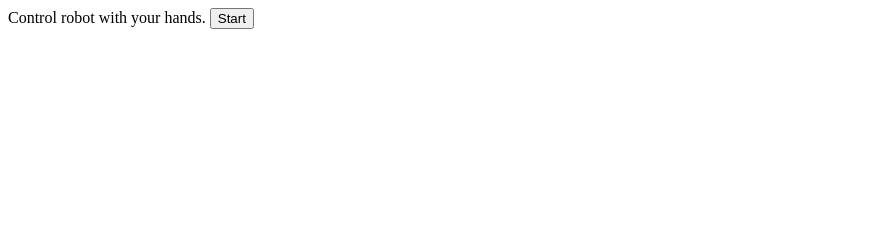
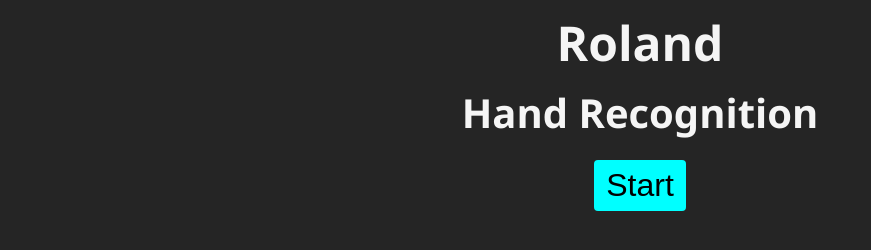
Before and after one commit to Kris030/roblib, a website with bundled scripts: page res/handRecognition/index.html in a window 1280 px wide. Shown: the whole page, without its empty margins (0-871 px from the left). Built offline with nearby package versions, Linux system fonts and the light colour scheme.

Commit message:
Frontend for hand recog

```diff
--- /dev/null
+++ b/res/handRecognition/handRecognition.css
@@ -0,0 +1,58 @@
+.base-color{
+    background-color: rgb(37,37,37);
+}
+
+body, html{
+    background-color: rgb(37, 37,37);
+    font-family: 'Segoe UI', Tahoma, Geneva, Verdana, sans-serif;
+}
+
+h1,h2,h3,h4,h5,h6,div,p,span{
+    color: whitesmoke;
+    text-align: center;
+    margin: 10px;
+}
+
+.roland{
+    font-size:300%;
+    font-weight: 1000;
+}
+
+.hc{
+    font-size: 250%;
+    font-weight: 1000;
+}
+
+.default-font{
+    font-family: 'Segoe UI', Tahoma, Geneva, Verdana, sans-serif;
+}
+
+.start-button-container{
+    margin: 20px;
+    align-items: center;
+}
+
+#webcam-container{
+    margin: 20px;
+    align-items: center;
+}
+
+#label-container{
+    margin: 20px;
+    align-items: center;
+}
+
+#start-button{
+    padding: 5px 10px;
+    border-width: 2px;
+    border-radius: 4px;
+    border-color: transparent;
+    background-color: #00ffff;
+    outline: none;
+    font-size: 200%;
+}
+
+#start-button:hover{
+    background-color: #fff;
+
+}
--- a/res/handRecognition/index.html
+++ b/res/handRecognition/index.html
@@ -4,14 +4,17 @@
 		<script src="tf.min.js"></script>
 		<script src="teachablemachine-image.min.js"></script>
 		<script src="socket.io.min.js"></script>
+		<link rel="stylesheet" href="./handRecognition.css">
 		<link rel="icon" type="image/png" href="hand.png">
 
 		<title>Hand Recognizer</title>
 	</head>
 
-	<span>Control robot with your hands.</span>
-
-	<button type="button" id="start-button">Start</button>
+	<h1 class="roland">Roland</h1>
+	<h1 class="hc">Hand Recognition</h1>
+	<div class="start-button-container">
+		<button type="button" id="start-button">Start</button>
+	</div>
 	<div id="webcam-container"></div>
 	<div id="label-container"></div>
 
```
